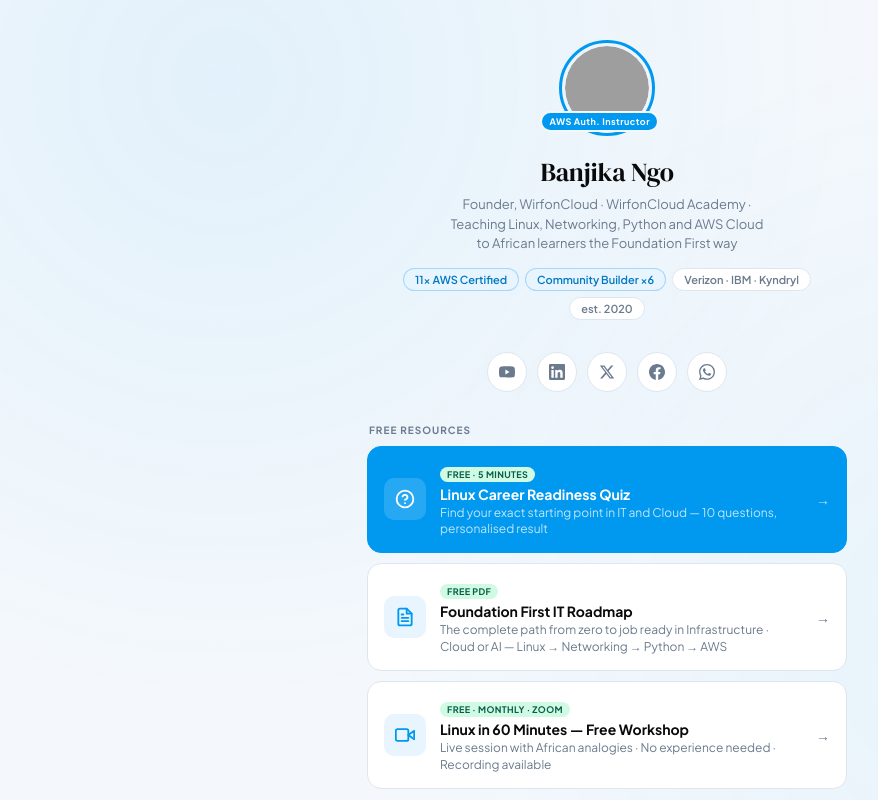
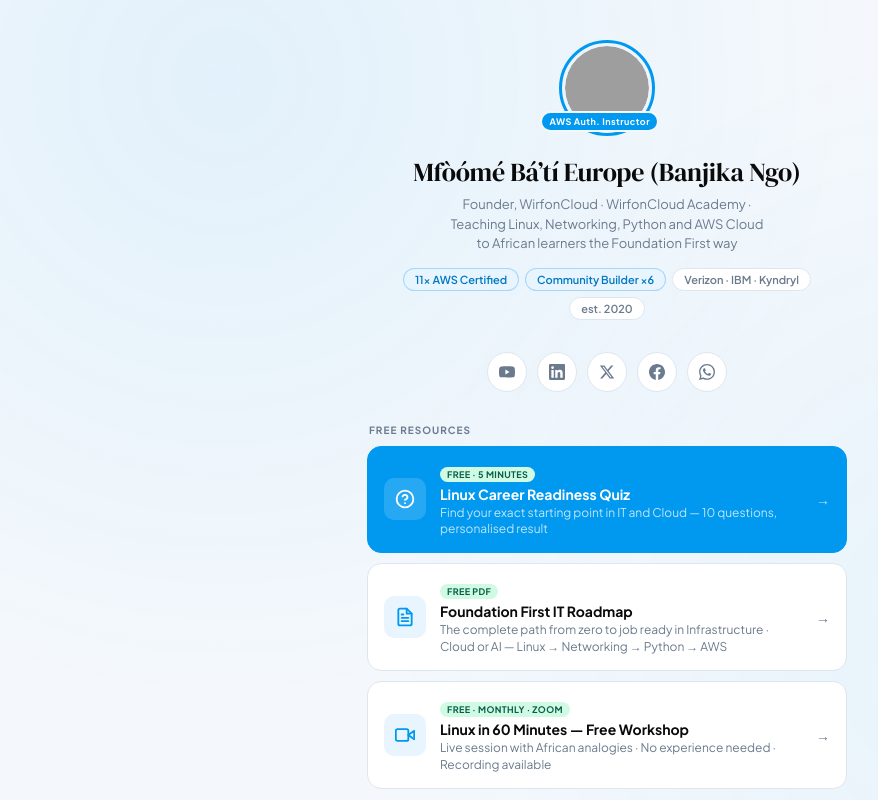
Before and after one commit to WirfonCloud/wirfoncloud-links, a plain HTML site: page index.html in a window 1280 px wide. Shown: the top 800 px of the page, without its empty margins (33-911 px from the left). Drawn offline with Linux system fonts and the light colour scheme; grey boxes are pictures that could not be loaded.

Commit message:
Update-name- index.html

```diff
--- a/index.html
+++ b/index.html
@@ -520,7 +520,7 @@
         <div class="photo-badge">AWS Auth. Instructor</div>
       </div>
 
-      <div class="name">Banjika Ngo</div>
+      <div class="name">Mfòómé Bá’tí Europe (Banjika Ngo)</div>
       <div class="tagline">Founder, WirfonCloud · WirfonCloud Academy · Teaching Linux, Networking, Python and AWS Cloud
         to African learners the Foundation First way</div>
 
```
